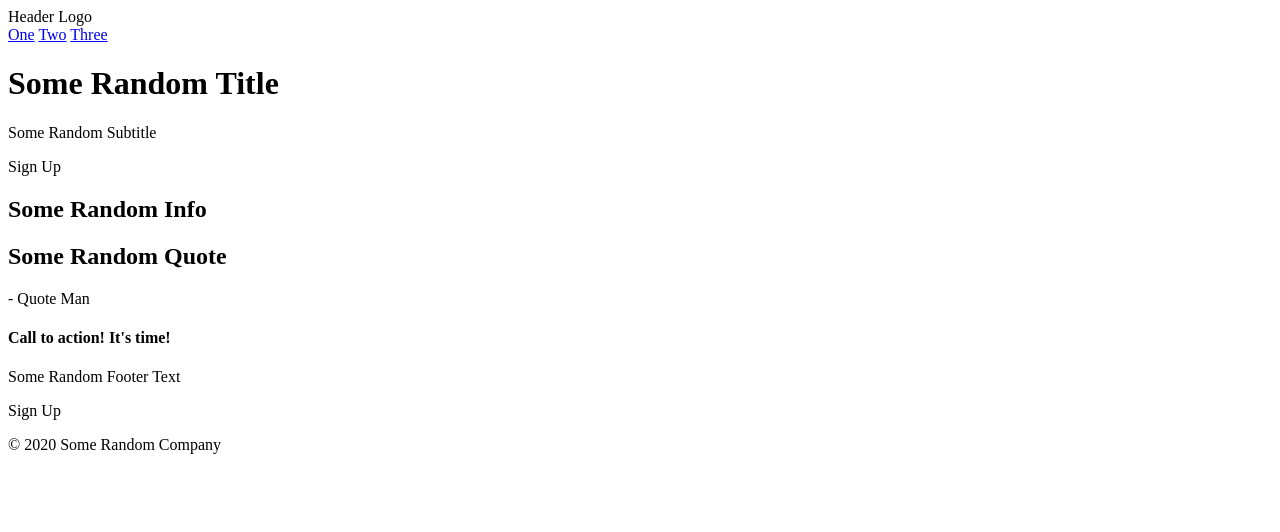
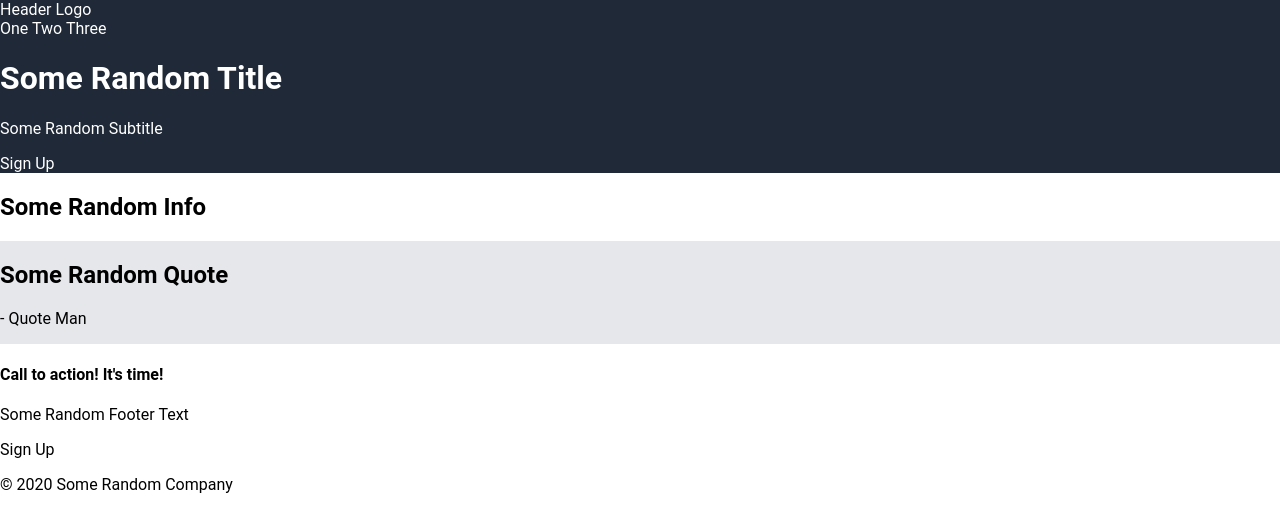
Before and after one commit to papanarmi/odin-landing-page, a plain HTML site: page index.html in a window 1280 px wide. Drawn offline with Linux system fonts and the light colour scheme.

Commit message:
creating landing page css content

```diff
--- a/index.html
+++ b/index.html
@@ -3,15 +3,16 @@
 <head>
     <meta charset="UTF-8">
     <meta name="viewport" content="width=device-width, initial-scale=1.0">
+    <link rel="stylesheet" href="style.css">
     <title>Landing Page</title>
 </head>
 <body>
-    <div class="header">
+    <div class="header-section">
         <div class="header-logo">Header Logo</div>
         <div class="header-links">
-            <a href="index.html" target="_blank" rel="noopener noreferrer">One</a>
-            <a href="index.html" target="_blank" rel="noopener noreferrer">Two</a>
-            <a href="index.html" target="_blank" rel="noopener noreferrer">Three</a>
+            <a style= "text-decoration: none;" href="index.html" target="_blank" rel="noopener noreferrer">One</a>
+            <a style= "text-decoration: none;" href="index.html" target="_blank" rel="noopener noreferrer">Two</a>
+            <a style= "text-decoration: none;" href="index.html" target="_blank" rel="noopener noreferrer">Three</a>
         </div>
     </div>
 
@@ -24,7 +25,7 @@
         <div class="hero-image"></div>
     </div>
 
-    <div class="features-section">
+    <div class="feature-section">
         <h2>Some Random Info</h2>
         <div class="feature-content">
             <div class="feature">
--- a/style.css
+++ b/style.css
@@ -0,0 +1,26 @@
+* {
+    font-family: 'Roboto', sans-serif;
+}
+
+body {
+    display: flex;
+    flex-direction: column;
+    margin: 0px;
+}
+
+a {
+    color: white;
+}
+
+.header-section, .hero-section {
+    background-color: #1F2937;
+    color: white;
+}
+
+.feature-section, .footer-section {
+    background-color: white;
+}
+
+.quote-section {
+    background-color: #E5E7EB;
+}
```
